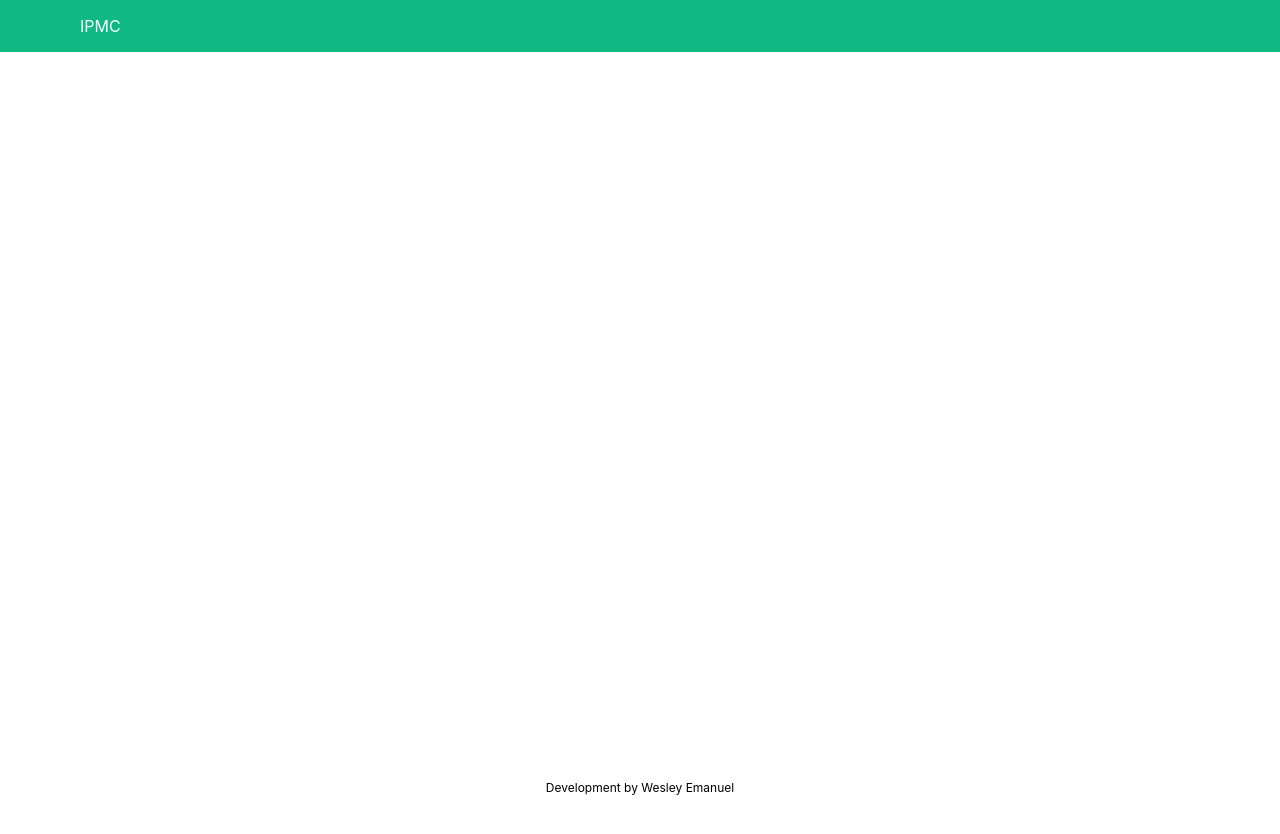
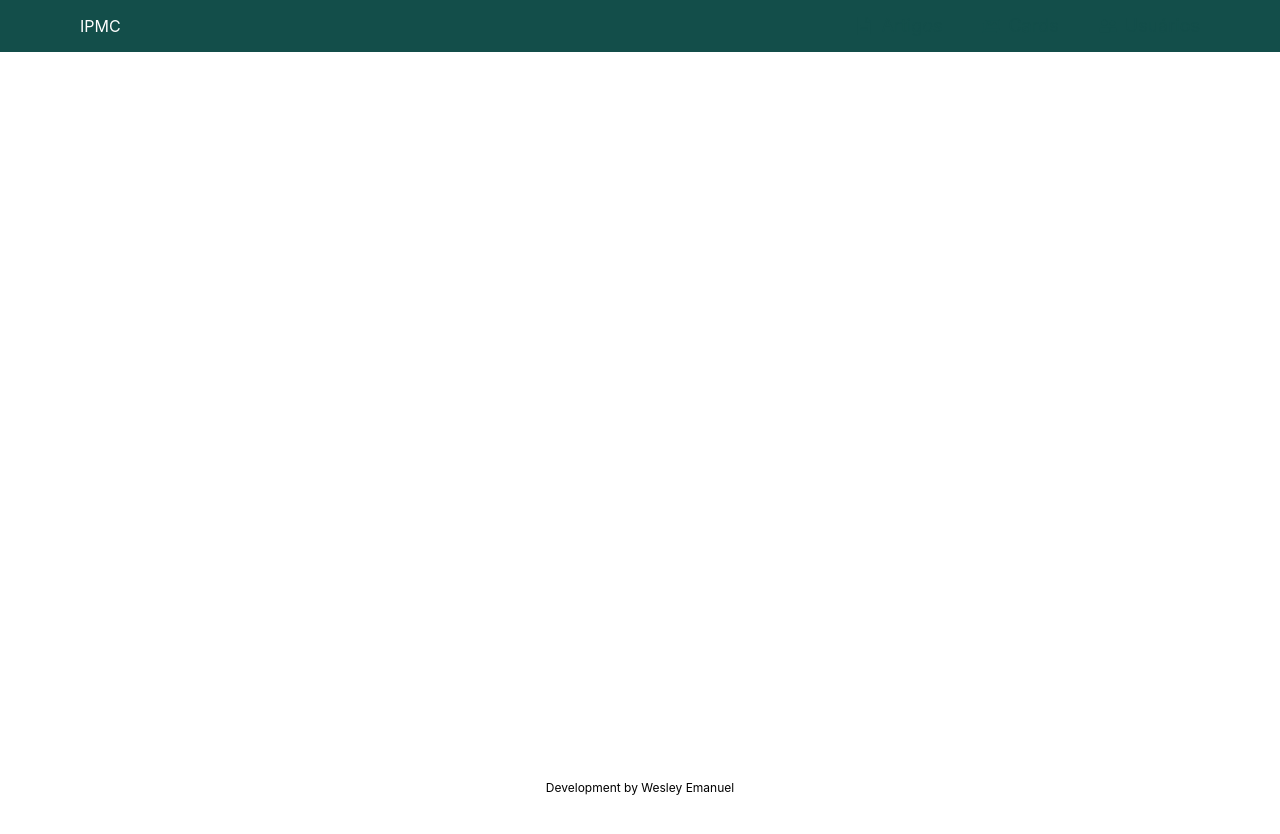
Before and after one commit to WesleyEmanuel/Blog-IPMC, a React (Vite) app: page /admin/login in a window 1280 px wide. Both pictures are taken after typing "name@example.com", "Sample123" into the empty fields and a click on the button "Login". Shown: the top 834 px of the page. Built offline with nearby package versions, Linux system fonts and the light colour scheme.

Commit message:
ajuste menu admin

```diff
--- a/src/views/Artigos.tsx
+++ b/src/views/Artigos.tsx
@@ -13,7 +13,7 @@ export const Artigos = () => {
   console.log(quillRef); // { current: undefined } > { current: Quill Editor Reference }
 
   return (
-    <div style={{ width: 500, height: 300 }}>
+    <div className="w-[80vw] m-auto h-[50vh]">
       <div ref={quillRef} />
     </div>
   );
--- a/src/views/Login.tsx
+++ b/src/views/Login.tsx
@@ -84,7 +84,7 @@ export const Login = () => {
 
         <button
           type="submit"
-          className="bg-greenAppColor w-80 self-end p-2 rounded-md text-white font-semibold hover:bg-darkGreenAppColor"
+          className="bg-greenAppColor w-80 self-end p-2 rounded-md text-white font-semibold hover:opacity-95"
         >
           Login
         </button>
--- a/src/views/MenuAdmin.tsx
+++ b/src/views/MenuAdmin.tsx
@@ -14,17 +14,17 @@ export const MenuAdmin = () => {
     {
       label: "Artigos",
       path: "/admin/artigos",
-      icon: <FaFileAlt className="mr-5 text-xl" />,
+      icon: <FaFileAlt className="mr-2" />,
     },
     {
       label: "Cards",
       path: "/admin/cards",
-      icon: <FaRegImages className="mr-5" />,
+      icon: <FaRegImages className="mr-2" />,
     },
     {
       label: "Usuários",
       path: "/admin/usuarios",
-      icon: <FaUserFriends className="mr-5" />,
+      icon: <FaUserFriends className="mr-2" />,
     },
   ];
   return (
@@ -56,10 +56,11 @@ export const MenuAdmin = () => {
         <div>
           <h1>IPMC</h1>
         </div>
-        <div className="w-[30%] flex justify-around">
+        <div className="w-[50%] flex justify-end gap-10">
           {menuItems.map((item) => (
-            <Link to={item.path} className="hover:opacity-70">
-              <span className="text-greenAppColor text-[#fff] text-lg">
+            <Link to={item.path} className="hover:opacity-70 ">
+              <span className="flex items-center text-greenAppColor text-[#fff] text-lg">
+                {item.icon}
                 {item.label}
               </span>
             </Link>
--- a/tailwind.config.cjs
+++ b/tailwind.config.cjs
@@ -4,7 +4,7 @@ module.exports = {
   theme: {
     extend: {
       colors: {
-        greenAppColor: "#10b981",
+        greenAppColor: "#134e4a",
         darkGreenAppColor: "#34d399",
       },
     },
```
